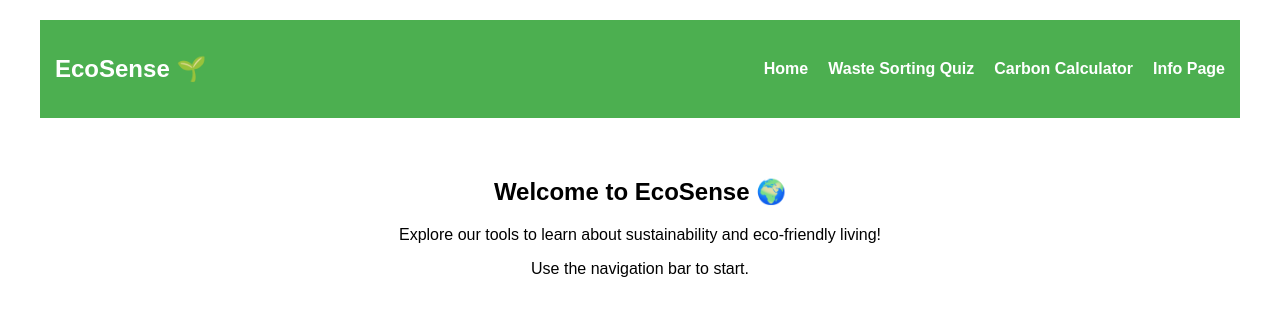
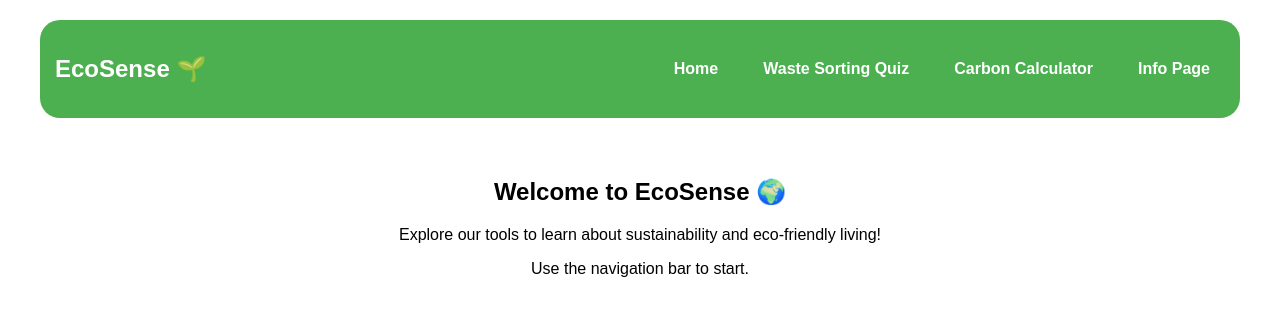
Before and after one commit to EcoSenseTeam/ecosense, a React (Create React App) app in the folder client/: page / in a window 1280 px wide. Shown: the top 316 px of the page. Built offline with nearby package versions, Linux system fonts and the light colour scheme.

Commit message:
updated UI of navbar and favicon/title

```diff
--- a/client/public/index.html
+++ b/client/public/index.html
@@ -24,7 +24,7 @@
       work correctly both with client-side routing and a non-root public URL.
       Learn how to configure a non-root public URL by running `npm run build`.
     -->
-    <title>React App</title>
+    <title>EcoSense</title>
   </head>
   <body>
     <noscript>You need to enable JavaScript to run this app.</noscript>
--- a/client/src/App.js
+++ b/client/src/App.js
@@ -1,4 +1,4 @@
-import React from "react";
+import React, { useState } from "react";
 import { BrowserRouter as Router, Routes, Route, Link } from "react-router-dom";
 import WasteQuiz from "./components/WasteQuiz";
 import CarbonCalculator from "./components/CarbonCalculator";
@@ -8,16 +8,7 @@ function App() {
   return (
     <Router>
       <div style={styles.container}>
-        <nav style={styles.navbar}>
-          <h1>EcoSense 🌱</h1>
-          <div style={styles.navLinks}>
-            <Link to="/" style={styles.navLink}>Home</Link>
-            <Link to="/quiz" style={styles.navLink}>Waste Sorting Quiz</Link>
-            <Link to="/calculator" style={styles.navLink}>Carbon Calculator</Link>
-            <Link to="/info" style={styles.navLink}>Info Page</Link>
-          </div>
-        </nav>
-
+        <Navbar />
         <div style={styles.content}>
           <Routes>
             <Route path="/" element={<Home />} />
@@ -30,6 +21,32 @@ function App() {
     </Router>
   );
 }
+
+const Navbar = () => {
+  const [hovered, setHovered] = useState(null);
+
+  return (
+    <nav style={styles.navbar}>
+      <h1>EcoSense 🌱</h1>
+      <div style={styles.navLinks}>
+        {["Home", "Waste Sorting Quiz", "Carbon Calculator", "Info Page"].map((item, index) => {
+          const paths = ["/", "/quiz", "/calculator", "/info"];
+          return (
+            <Link
+              key={index}
+              to={paths[index]}
+              style={hovered === index ? { ...styles.navLink, ...styles.navLinkHover } : styles.navLink}
+              onMouseEnter={() => setHovered(index)}
+              onMouseLeave={() => setHovered(null)}
+            >
+              {item}
+            </Link>
+          );
+        })}
+      </div>
+    </nav>
+  );
+};
 
 const Home = () => (
   <div style={styles.homeContent}>
@@ -54,15 +71,23 @@ const styles = {
     justifyContent: "space-between",
     alignItems: "center",
     color: "white",
+    borderRadius: "20px",
   },
   navLinks: {
     display: "flex",
-    gap: "20px",
+    gap: "15px",
   },
   navLink: {
     textDecoration: "none",
     color: "white",
     fontWeight: "bold",
+    padding: "10px 15px",
+    borderRadius: "10px",
+    transition: "background-color 0.3s ease, transform 0.2s ease",
+  },
+  navLinkHover: {
+    backgroundColor: "#367B39",
+    transform: "scale(1.1)",
   },
   content: {
     padding: "20px",
```
Also changed, not shown: 1 other file (tests, documents, lock files or other folders).
